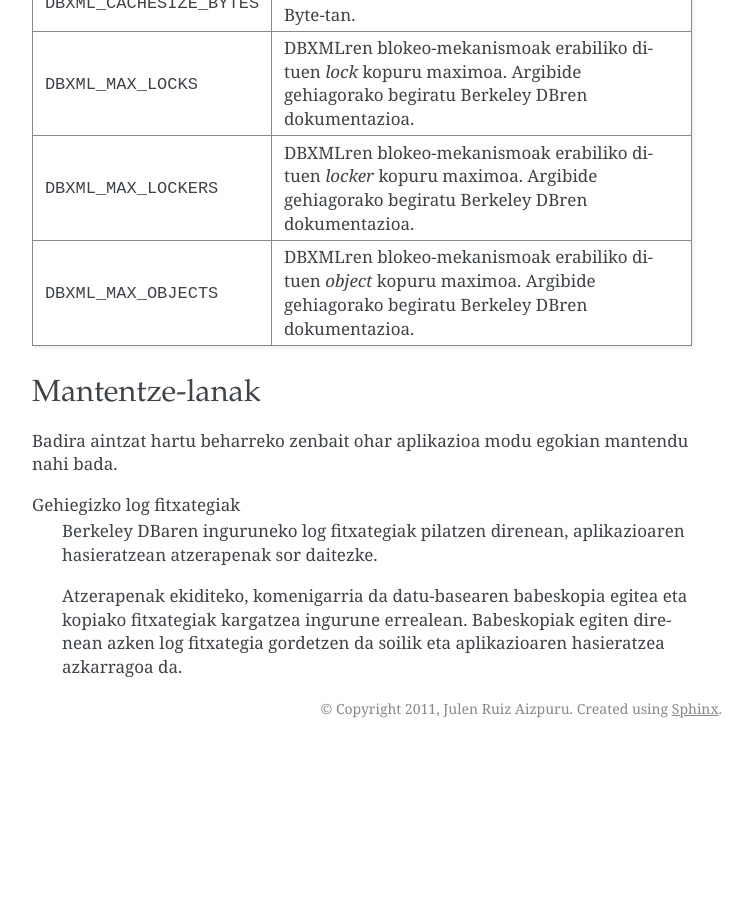
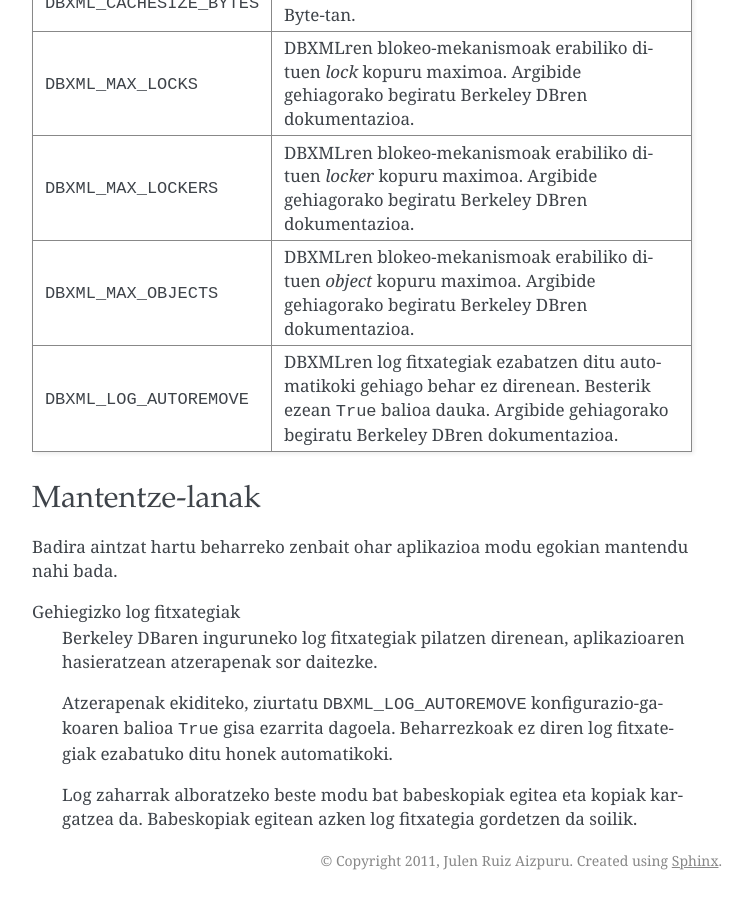
Before and after one commit to julen/tzos, a Sphinx documentation site: the page built from docs/konfigurazioa.rst, in a window 1280 px wide and 900 px high, scrolled down 2118 px. Shown: the whole window, without its empty margins (388-1140 px from the left). Built offline with Sphinx 7.4.7, drawn with Linux system fonts in a browser that asks for light colours; before the commit the page ends 2866 px from its top, so only the background shows below that.

Commit message:
Update docs to reflect the addition of DBXML_LOG_AUTOREMOVE.

```diff
--- a/docs/konfigurazio-gakoak.rst.inc
+++ b/docs/konfigurazio-gakoak.rst.inc
@@ -92,4 +92,9 @@ DBXML
                                 dituen `object` kopuru maximoa.
                                 Argibide gehiagorako begiratu Berkeley
                                 DBren dokumentazioa.
+``DBXML_LOG_AUTOREMOVE``        DBXMLren log fitxategiak ezabatzen ditu
+                                automatikoki gehiago behar ez direnean.
+                                Besterik ezean ``True`` balioa dauka.
+                                Argibide gehiagorako begiratu Berkeley
+                                DBren dokumentazioa.
 =============================== =========================================
--- a/docs/konfigurazioa.rst
+++ b/docs/konfigurazioa.rst
@@ -32,7 +32,9 @@ Gehiegizko log fitxategiak
     Berkeley DBaren inguruneko log fitxategiak pilatzen direnean, aplikazioaren
     hasieratzean atzerapenak sor daitezke.
 
-    Atzerapenak ekiditeko, komenigarria da datu-basearen babeskopia egitea
-    eta kopiako fitxategiak kargatzea ingurune errealean. Babeskopiak egiten
-    direnean azken log fitxategia gordetzen da soilik eta aplikazioaren
-    hasieratzea azkarragoa da.
+    Atzerapenak ekiditeko, ziurtatu ``DBXML_LOG_AUTOREMOVE``
+    konfigurazio-gakoaren balioa ``True`` gisa ezarrita dagoela. Beharrezkoak
+    ez diren log fitxategiak ezabatuko ditu honek automatikoki.
+
+    Log zaharrak alboratzeko beste modu bat babeskopiak egitea eta kopiak
+    kargatzea da. Babeskopiak egitean azken log fitxategia gordetzen da soilik.
```
